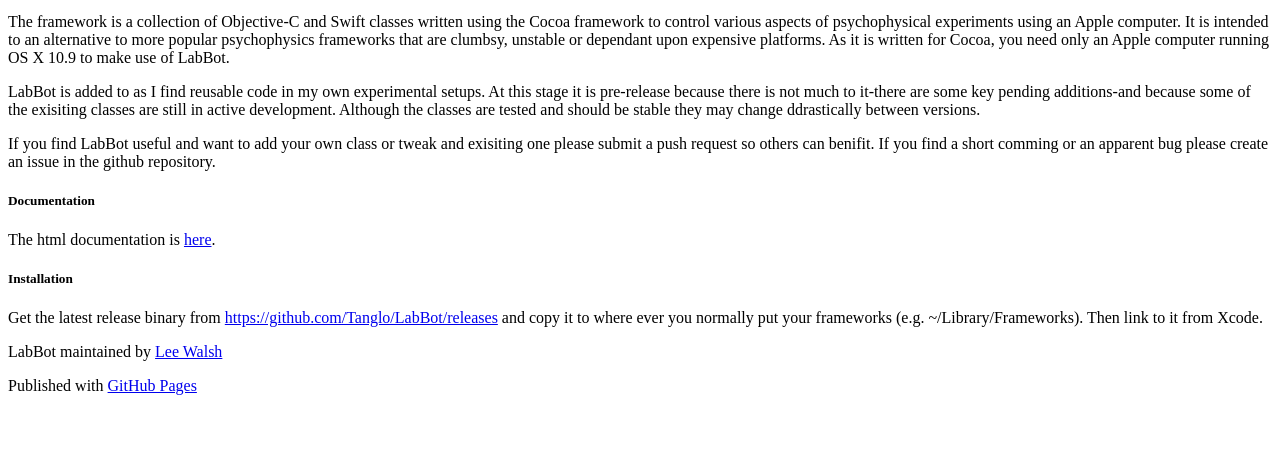
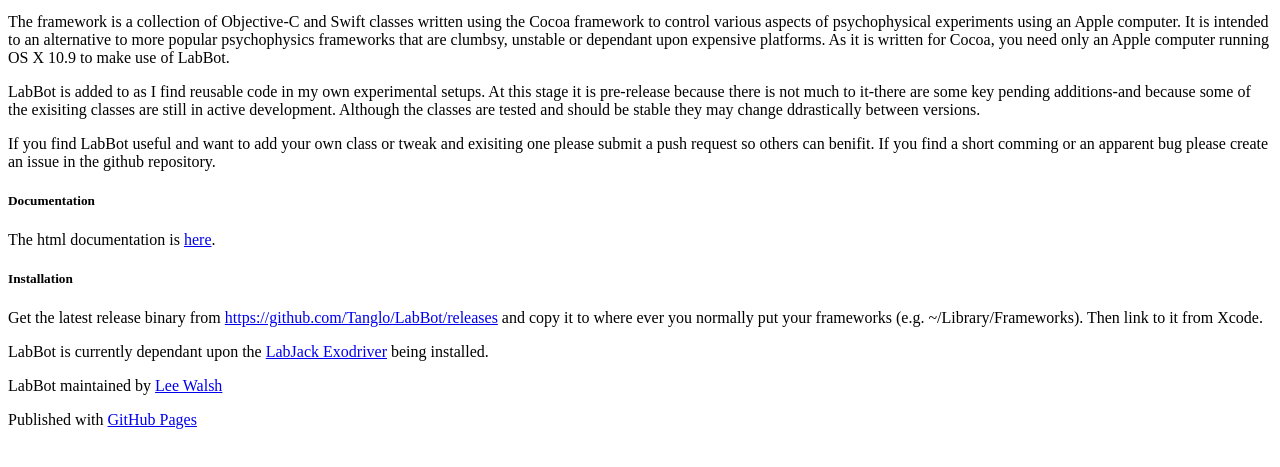
Before and after one commit to Tanglo/LabBot, a plain HTML site: page index.html in a window 1280 px wide. Shown: the part 259-726 px from the top of the page. Drawn offline with Linux system fonts and the light colour scheme.

Commit message:
Added information about dependancies to the Instalation section.

```diff
--- a/index.html
+++ b/index.html
@@ -49,6 +49,7 @@
 <h5><a id="installation" class="anchor" href="#installation" aria-hidden="true"><span class="octicon octicon-link"></span></a>Installation</h5>
 
 <p>Get the latest release binary from <a href="https://github.com/Tanglo/LabBot/releases">https://github.com/Tanglo/LabBot/releases</a> and copy it to where ever you normally put your frameworks (e.g. ~/Library/Frameworks).  Then link to it from Xcode.</p>
+<p>LabBot is currently dependant upon the <a href="http://labjack.com/sites/default/files/2013/05/Exodriver_NativeUSB_Setup.zip">LabJack Exodriver</a> being installed.</p>
       </section>
     </div>
 
```
